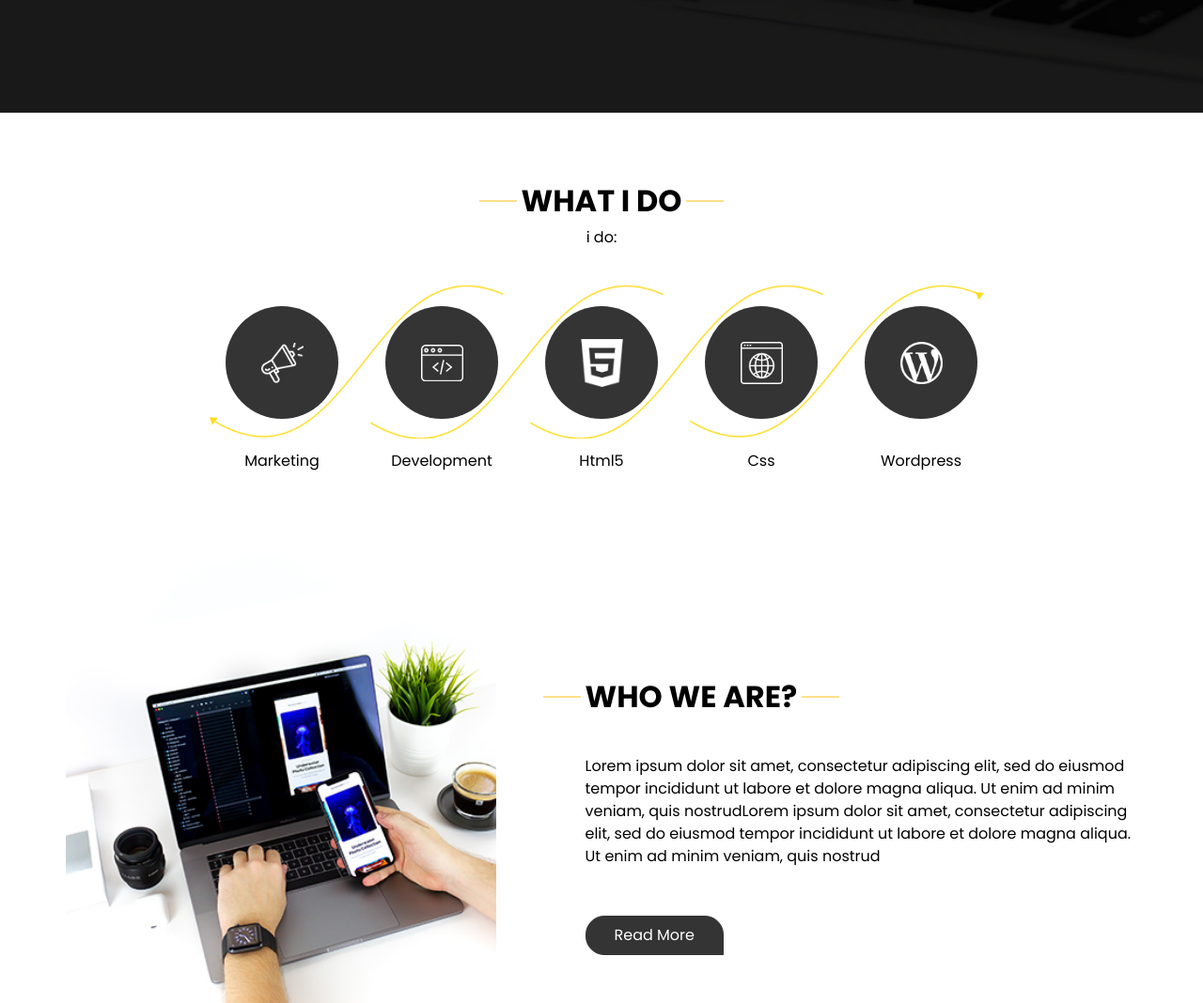
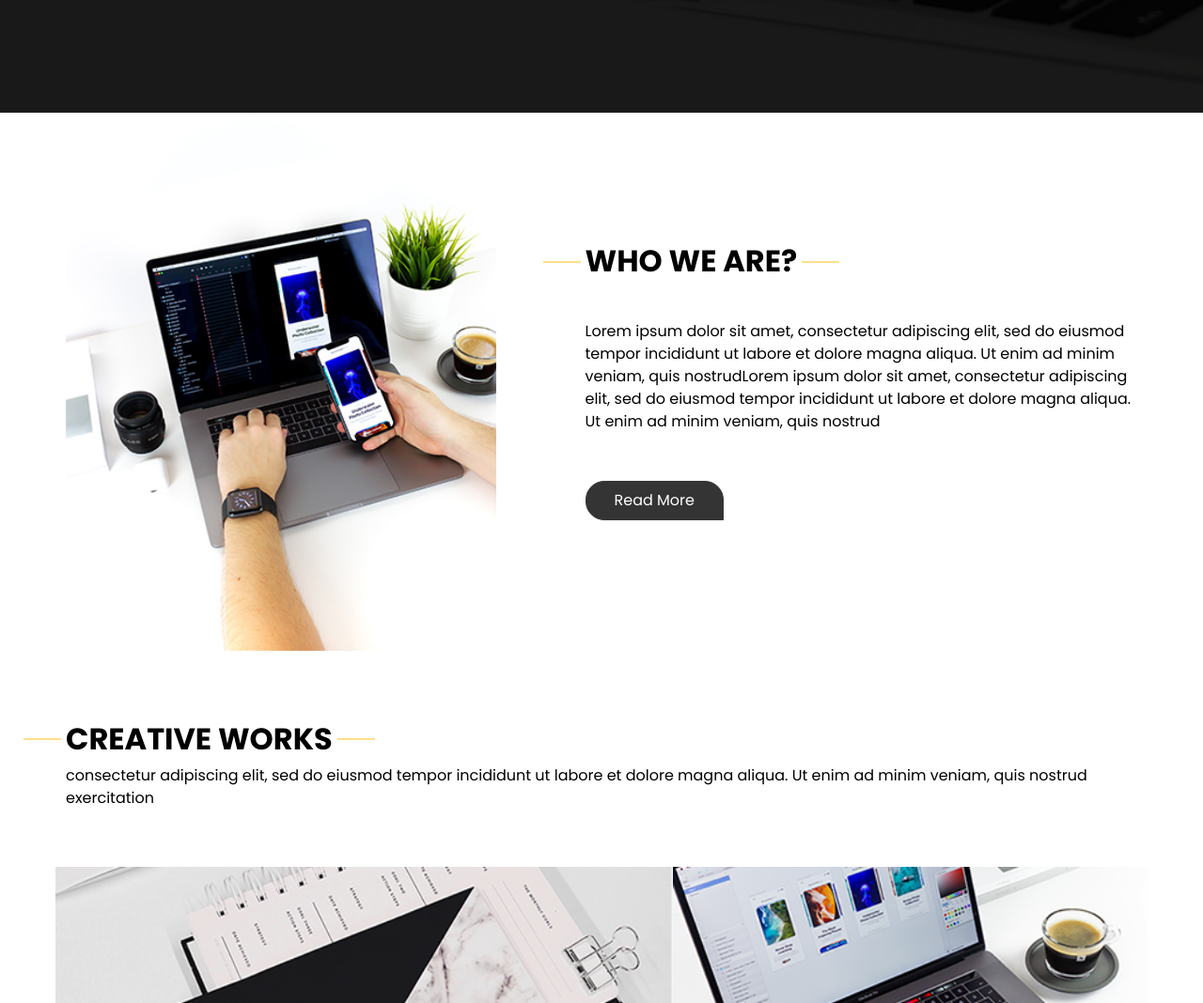
Before and after one commit to clubmw/portfollio, a plain HTML site: page index.html in a window 1280 px wide. Shown: the part 680-1748 px from the top of the page at 94% size. Drawn offline with nearby package versions, Linux system fonts and the light colour scheme.

Commit message:
Update index.html

```diff
--- a/index.html
+++ b/index.html
@@ -52,9 +52,6 @@
                 </li>
                 <li class="nav-item">
                   <a class="nav-link" href="about.html"> About </a>
-                </li>
-                <li class="nav-item">
-                  <a class="nav-link" href="do.html"> What I do </a>
                 </li>
                 <li class="nav-item">
                   <a class="nav-link" href="portfolio.html"> Portfolio </a>
@@ -167,74 +164,6 @@
     <!-- end slider section -->
   </div>
 
-  <!-- do section -->
-
-  <section class="do_section layout_padding">
-    <div class="container">
-      <div class="heading_container">
-        <h2>
-          What i do
-        </h2>
-        <p>
-          i do:
-        </p>
-      </div>
-      <div class="do_container">
-        <div class="box arrow-start arrow_bg">
-          <div class="img-box">
-            <img src="images/d-1.png" alt="">
-          </div>
-          <div class="detail-box">
-            <h6>
-              Marketing
-            </h6>
-          </div>
-        </div>
-        <div class="box arrow-middle arrow_bg">
-          <div class="img-box">
-            <img src="images/d-2.png" alt="">
-          </div>
-          <div class="detail-box">
-            <h6>
-              Development
-            </h6>
-          </div>
-        </div>
-        <div class="box arrow-middle arrow_bg">
-          <div class="img-box">
-            <img src="images/d-3.png" alt="">
-          </div>
-          <div class="detail-box">
-            <h6>
-              Html5
-            </h6>
-          </div>
-        </div>
-        <div class="box arrow-end arrow_bg">
-          <div class="img-box">
-            <img src="images/d-4.png" alt="">
-          </div>
-          <div class="detail-box">
-            <h6>
-              Css
-            </h6>
-          </div>
-        </div>
-        <div class="box ">
-          <div class="img-box">
-            <img src="images/d-5.png" alt="">
-          </div>
-          <div class="detail-box">
-            <h6>
-              Wordpress
-            </h6>
-          </div>
-        </div>
-      </div>
-    </div>
-  </section>
-
-  <!-- end do section -->
 
   <!-- who section -->
 
```
